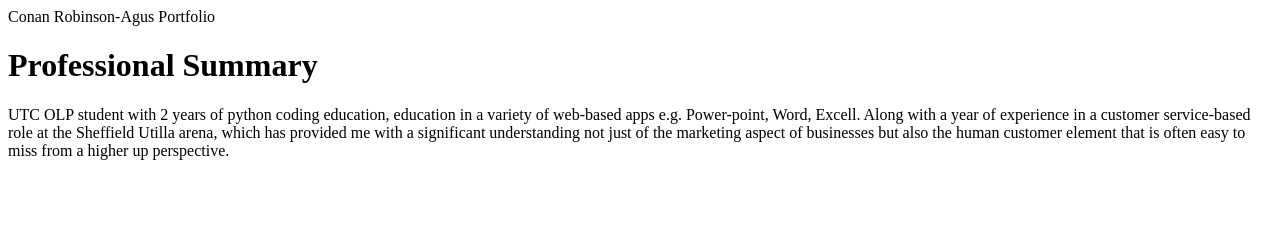
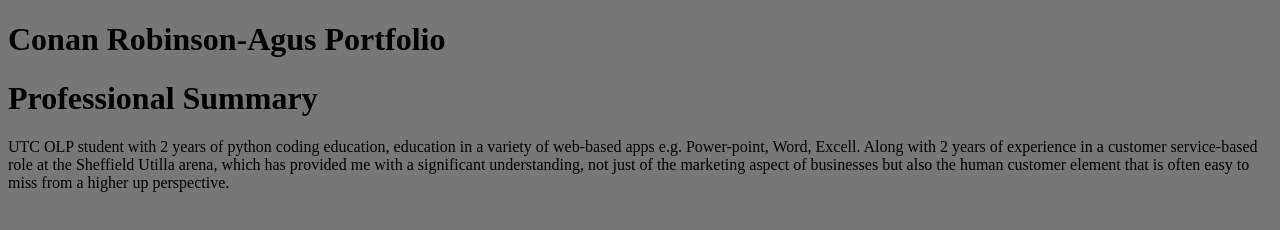
Before and after one commit to Aguschaos/AguschaosHTMLportfolios, a plain HTML site: page CRAportfolio1.html in a window 1280 px wide. Drawn offline with Linux system fonts and the light colour scheme.

Commit message:
Add files via upload

```diff
--- a/CRAportfolio1.html
+++ b/CRAportfolio1.html
@@ -1,13 +1,14 @@
 <!DOCTYPE HTML>
 <html>
 <head>
-    Conan Robinson-Agus Portfolio
+    <h1><b>Conan Robinson-Agus Portfolio</b></h1>
 </head>
 
-<body>
+<body bgcolor="#777777">
 <h1>Professional Summary</h1>
 <p>UTC OLP student with 2 years of python coding education, education in a variety of web-based apps e.g. Power-point, Word, Excell.
-    Along with a year of experience in a customer service-based role at the Sheffield Utilla arena, which has provided me with a significant understanding not just of the marketing aspect of businesses but also the human customer element that is often easy to miss from a higher up perspective.
+    Along with 2 years of experience in a customer service-based role at the Sheffield Utilla arena, which has provided me with a significant understanding,
+     not just of the marketing aspect of businesses but also the human customer element that is often easy to miss from a higher up perspective.
 
 </p>
 
```
